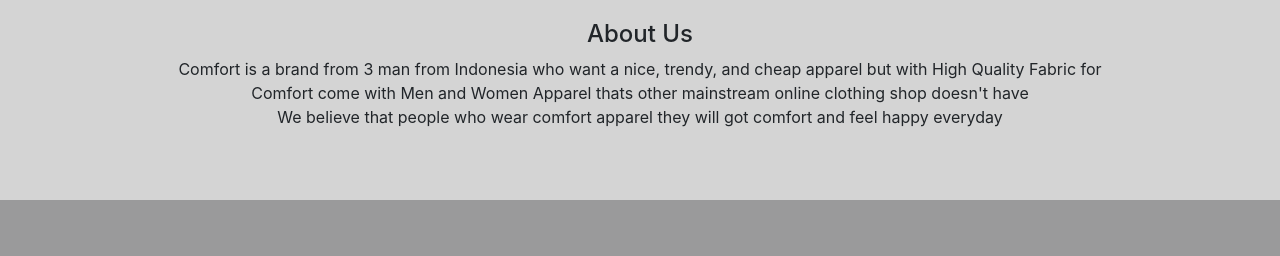
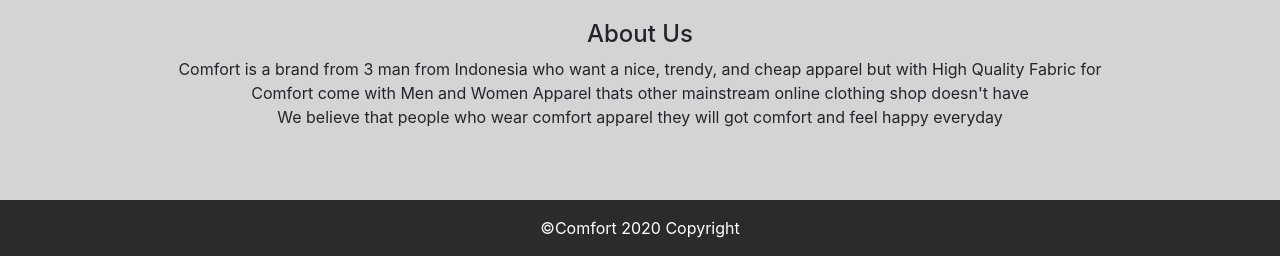
Before and after one commit to muhammad-fahmi/Comfort, a PHP site: page / in a window 1280 px wide. Shown: the part 1330-1586 px from the top of the page. Before the commit the page ends 1530 px from the top, so only its background shows below. Run offline with PHP 8.4, Linux system fonts and the light colour scheme; some libraries are stand-ins or nearby versions.

Commit message:
Update index.php

```diff
--- a/index.php
+++ b/index.php
@@ -83,7 +83,16 @@
     </div>
     <div class="clear"></div>
 
+    <!-- Footer -->
+<footer class="page-footer">
+    <div class="container">
+      <!-- Social Buttons -->
 
+      <!-- Social buttons -->
+
+    </div>
+    <div class="footer-copyright text-center py-3">©Comfort 2020 Copyright</div>
+  </footer>
 
 
     <script src="jquery/jquery-3.5.1.min.js"></script>
```
